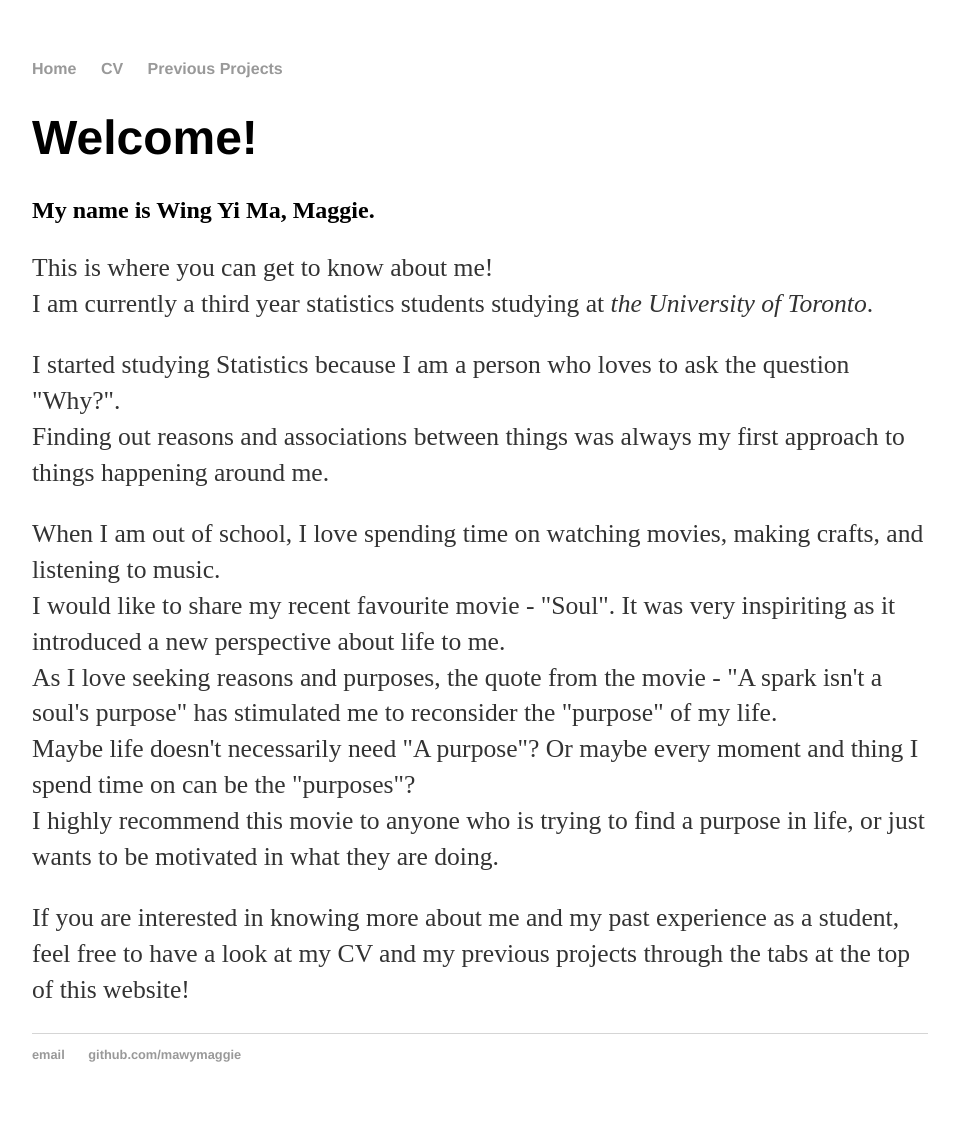
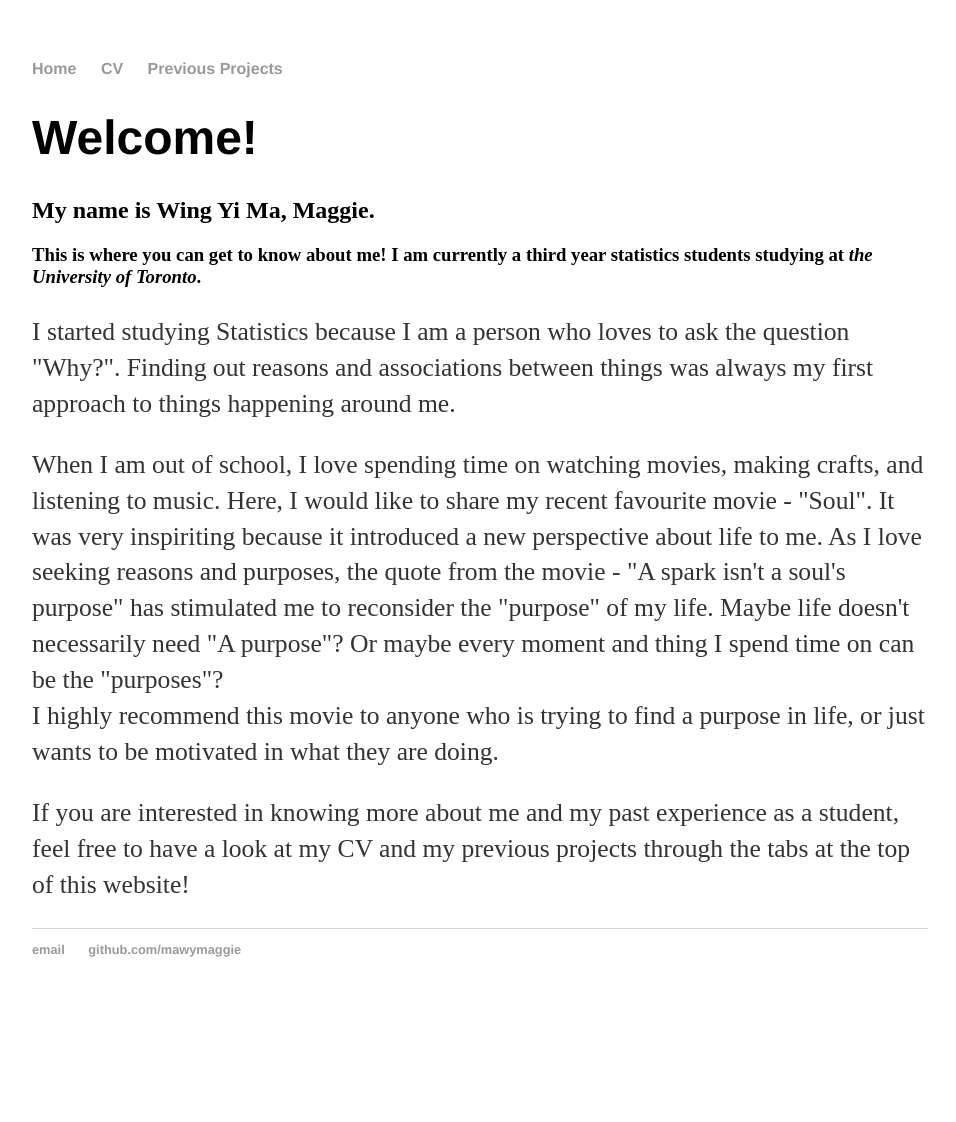
Before and after one commit to mawymaggie/mawymaggie.github.io, a Jekyll site: the page built from index.html, in a window 1280 px wide. Shown: the whole page, without its empty margins (160-1116 px from the left). Built offline with Jekyll 4.4.1, drawn with Linux system fonts in a browser that asks for light colours; after the commit the page ends 1017 px from its top, so only the background shows below that.

Commit message:
Update index.html

```diff
--- a/index.html
+++ b/index.html
@@ -5,14 +5,14 @@ title: Wing Yi Ma's personal website
 <div class="blurb">
 	<h1>Welcome!</h1>
 	<h2>My name is Wing Yi Ma, Maggie.</h2>
-	<p style="font-size:2vw">This is where you can get to know about me!<br/>
-		I am currently a third year statistics students studying at <em>the University of Toronto</em>. </p>
-	<p style="font-size:2vw">I started studying Statistics because I am a person who loves to ask the question "Why?". <br/>
+	<h3>This is where you can get to know about me!
+		I am currently a third year statistics students studying at <em>the University of Toronto</em>. </h3>
+	<p style="font-size:2vw">I started studying Statistics because I am a person who loves to ask the question "Why?".
 		Finding out reasons and associations between things was always my first approach to things happening around me. </p>
-	<p style="font-size:2vw">When I am out of school, I love spending time on watching movies, making crafts, and listening to music.<br/>
-		I would like to share my recent favourite movie - "Soul". It was very inspiriting as it introduced a new perspective about life to me. <br/>
-		As I love seeking reasons and purposes, the quote from the movie - "A spark isn't a soul's purpose" has stimulated me to reconsider the "purpose" of my life.<br/>
-		Maybe life doesn't necessarily need "A purpose"? Or maybe every moment and thing I spend time on can be the "purposes"? <br/>
+	<p style="font-size:2vw">When I am out of school, I love spending time on watching movies, making crafts, and listening to music.
+		Here, I would like to share my recent favourite movie - "Soul". It was very inspiriting because it introduced a new perspective about life to me.
+		As I love seeking reasons and purposes, the quote from the movie - "A spark isn't a soul's purpose" has stimulated me to reconsider the "purpose" of my life.
+		Maybe life doesn't necessarily need "A purpose"? Or maybe every moment and thing I spend time on can be the "purposes"?<br/>
 		I highly recommend this movie to anyone who is trying to find a purpose in life, or just wants to be motivated in what they are doing.</p>
 	<p style="font-size:2vw">If you are interested in knowing more about me and my past experience as a student, feel free to have a look at my CV and my previous projects through the tabs at the top of this website!</p>
 
```
